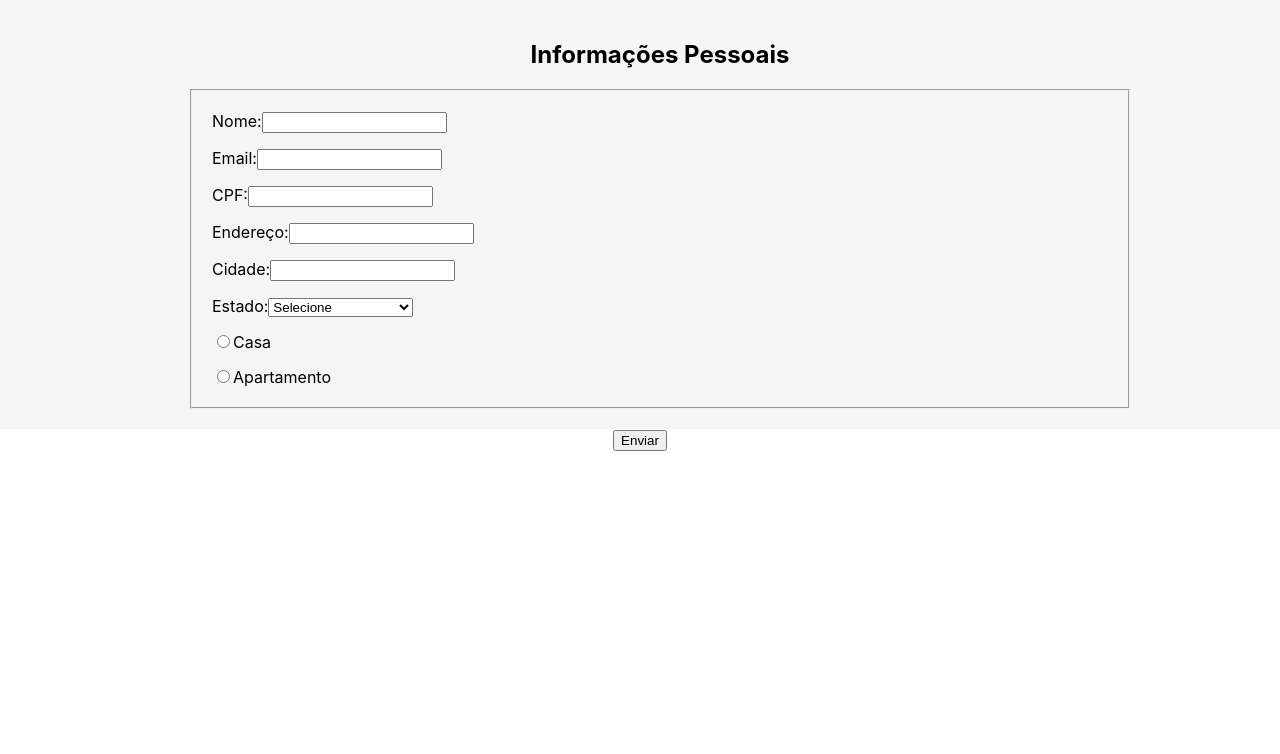
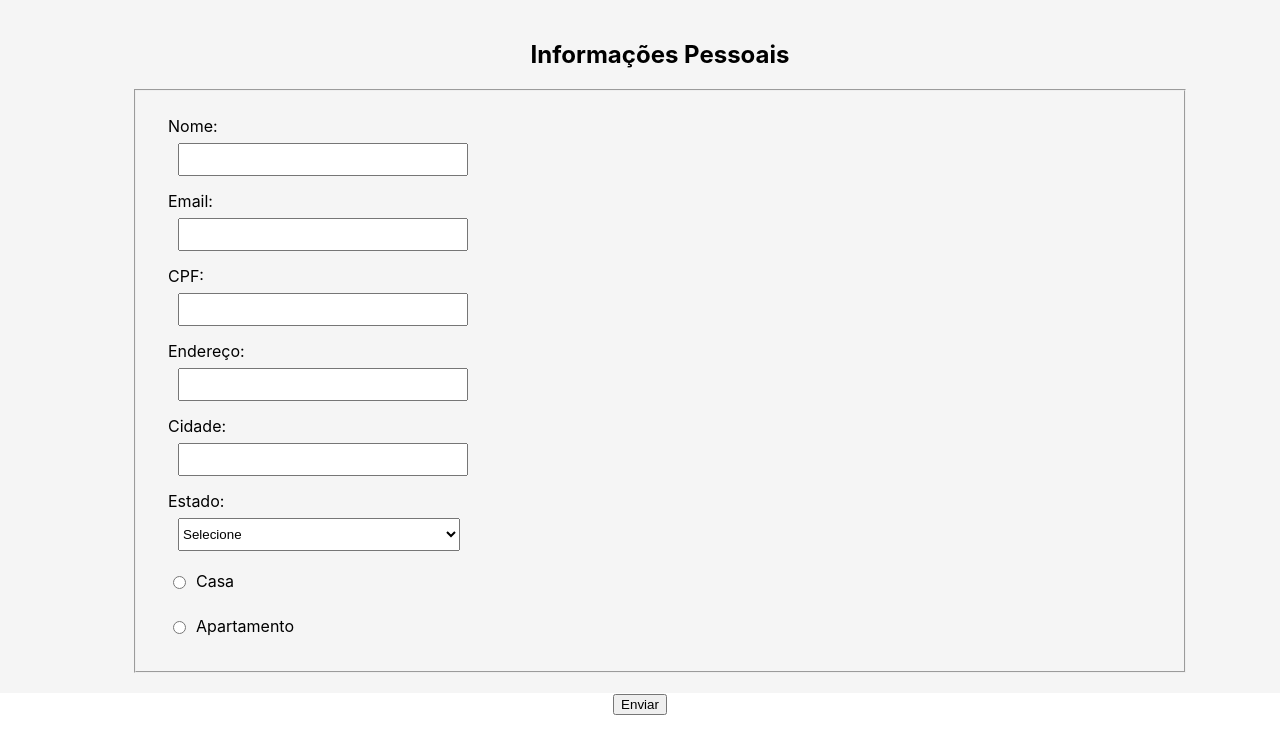
Before and after one commit to WBomfim/Exercises_Trybe, a React (Create React App) app in the folder front-end/bloco_11_componentes-com-estado-eventos-e-formularios-com-react/dia_02_formularios-no-react/my-form-2.0/: page / in a window 1280 px wide. Shown: the top 754 px of the page. Built offline with nearby package versions, Linux system fonts and the light colour scheme; the HTML template or start-up script is replaced by a standard one.

Commit message:
Auterado o estilo da exibição do formulário

```diff
--- a/front-end/bloco_11_componentes-com-estado-eventos-e-formularios-com-react/dia_02_formularios-no-react/my-form-2.0/src/Components/ErrorForm/ErrorForm.jsx
+++ b/front-end/bloco_11_componentes-com-estado-eventos-e-formularios-com-react/dia_02_formularios-no-react/my-form-2.0/src/Components/ErrorForm/ErrorForm.jsx
@@ -6,17 +6,17 @@
     const { errors } = this.props;
     if (errors !== '') {
       return (
-        <div>
-          {errors.map((error) => <p key={error} className="error">{error}</p>)}
-        </div>
+        errors.map((error) => <p key={error} className="error">{error}</p>)
       )
     }
-    return null
+    return null;
   }
 
   render() {
     return (
-      <>{this.showErrors()}</>
+      <div>
+        {this.showErrors()}
+      </div>
     )
   }
 }
--- a/front-end/bloco_11_componentes-com-estado-eventos-e-formularios-com-react/dia_02_formularios-no-react/my-form-2.0/src/Components/Form/Form.css
+++ b/front-end/bloco_11_componentes-com-estado-eventos-e-formularios-com-react/dia_02_formularios-no-react/my-form-2.0/src/Components/Form/Form.css
@@ -0,0 +1,3 @@
+.inputs {
+  margin-left: 10px;
+}
--- a/front-end/bloco_11_componentes-com-estado-eventos-e-formularios-com-react/dia_02_formularios-no-react/my-form-2.0/src/Components/PersonalForm/PersonalForm.css
+++ b/front-end/bloco_11_componentes-com-estado-eventos-e-formularios-com-react/dia_02_formularios-no-react/my-form-2.0/src/Components/PersonalForm/PersonalForm.css
@@ -11,12 +11,47 @@
 
 .PersonalForm fieldset {
   display: flex;
+  flex-direction: row-reverse;
+  justify-content: start;
+  width: 80%;
+
+}
+
+.PersonalForm .form {
+  display: flex;
   flex-direction: column;
   align-items: flex-start;
   justify-content: center;
-  width: 70%;
+  width: 50%;
   height: 100%;
   background-color: #f5f5f5;
   padding: 20px;
   gap: 15px
 }
+
+.inputs {
+  margin-left: 10px;
+  width: 100%;
+  height: 100%;
+}
+
+label {
+  display: flex;
+  flex-direction: column;
+  align-items: flex-start;
+  width: 55%;
+  height: 60px;
+  gap:7px
+}
+
+.radios {
+  display: flex;
+  flex-direction: row;
+  align-items: center;
+  height: 30px;
+  gap: 7px
+}
+
+.ErrorForm {
+  width: 100%;
+}
--- a/front-end/bloco_11_componentes-com-estado-eventos-e-formularios-com-react/dia_02_formularios-no-react/my-form-2.0/src/Components/PersonalForm/PersonalForm.jsx
+++ b/front-end/bloco_11_componentes-com-estado-eventos-e-formularios-com-react/dia_02_formularios-no-react/my-form-2.0/src/Components/PersonalForm/PersonalForm.jsx
@@ -10,10 +10,14 @@
       <div className="PersonalForm">
         <h2>Informações Pessoais</h2>
         <fieldset>
-          <ErrorForm errors={value.errors}/>
+          <div>
+            <ErrorForm className="ErrorForm" errors={value.errors}/>
+          </div>
+          <div className="form">
           <label>
             Nome:
             <input
+              className="inputs"
               type="text"
               name="name"
               value={value.name}
@@ -23,6 +27,7 @@
           <label>
             Email:
             <input
+              className="inputs"
               type="text"
               name="email"
               value={value.email}
@@ -32,6 +37,7 @@
           <label>
             CPF:
             <input
+              className="inputs"
               type="text"
               name="cpf"
               value={value.cpf}
@@ -41,6 +47,7 @@
           <label>
             Endereço:
             <input
+              className="inputs"
               type="text"
               name="endereco"
               value={value.endereco}
@@ -50,6 +57,7 @@
           <label>
             Cidade:
             <input
+              className="inputs"
               type="text"
               name="cidade"
               value={value.cidade}
@@ -60,9 +68,10 @@
           <label>
             Estado:
             <select
-             name="estado"
-             value={value.estado}
-             onChange={handleChange}
+              className="inputs"
+              name="estado"
+              value={value.estado}
+              onChange={handleChange}
             >
               <option value="">Selecione</option>
               <option value="AC">Acre</option>
@@ -94,7 +103,7 @@
               <option value="TO">Tocantins</option>
             </select>
           </label>
-          <label>
+          <label className="radios">
             <input
              type="radio"
              name="tipo"
@@ -103,7 +112,7 @@
             />
              Casa
           </label>
-          <label>
+          <label className="radios">
             <input
              type="radio"
              name="tipo"
@@ -112,6 +121,7 @@
             />
             Apartamento
           </label>
+          </div>
         </fieldset>
       </div>
     )
```
